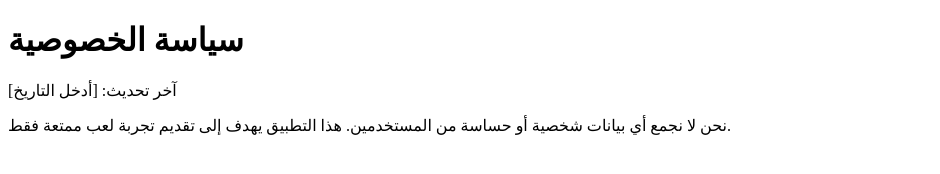
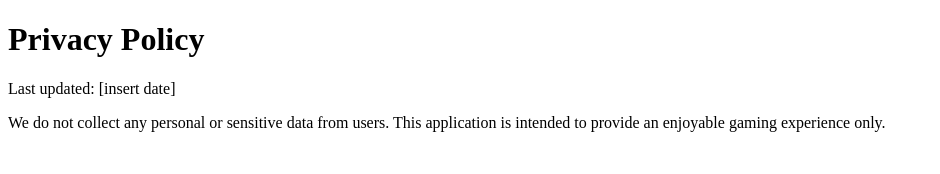
Before and after one commit to alikullab1/privacy-policy, a plain HTML site: page index.html in a window 1280 px wide. Shown: the whole page, without its empty margins (0-940 px from the left). Drawn offline with Linux system fonts and the light colour scheme.

Commit message:
Update index.html

```diff
--- a/index.html
+++ b/index.html
@@ -3,11 +3,11 @@
 <head>
     <meta charset="UTF-8">
     <meta name="viewport" content="width=device-width, initial-scale=1.0">
-    <title>سياسة الخصوصية</title>
+    <title>Privacy Policy</title>
 </head>
 <body>
-    <h1>سياسة الخصوصية</h1>
-    <p>آخر تحديث: [أدخل التاريخ]</p>
-    <p>نحن لا نجمع أي بيانات شخصية أو حساسة من المستخدمين. هذا التطبيق يهدف إلى تقديم تجربة لعب ممتعة فقط.</p>
+    <h1>Privacy Policy</h1>
+    <p>Last updated: [insert date]</p>
+    <p>We do not collect any personal or sensitive data from users. This application is intended to provide an enjoyable gaming experience only.</p>
 </body>
 </html>
```
